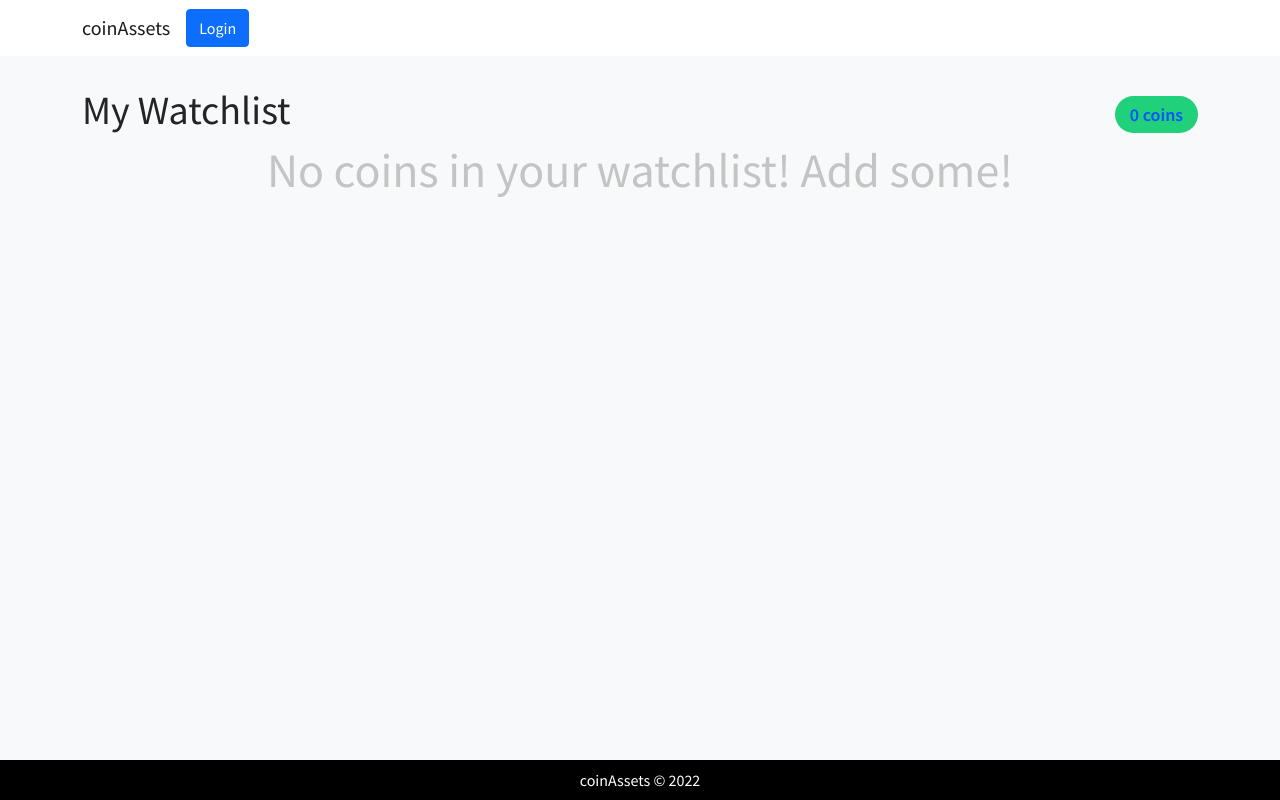
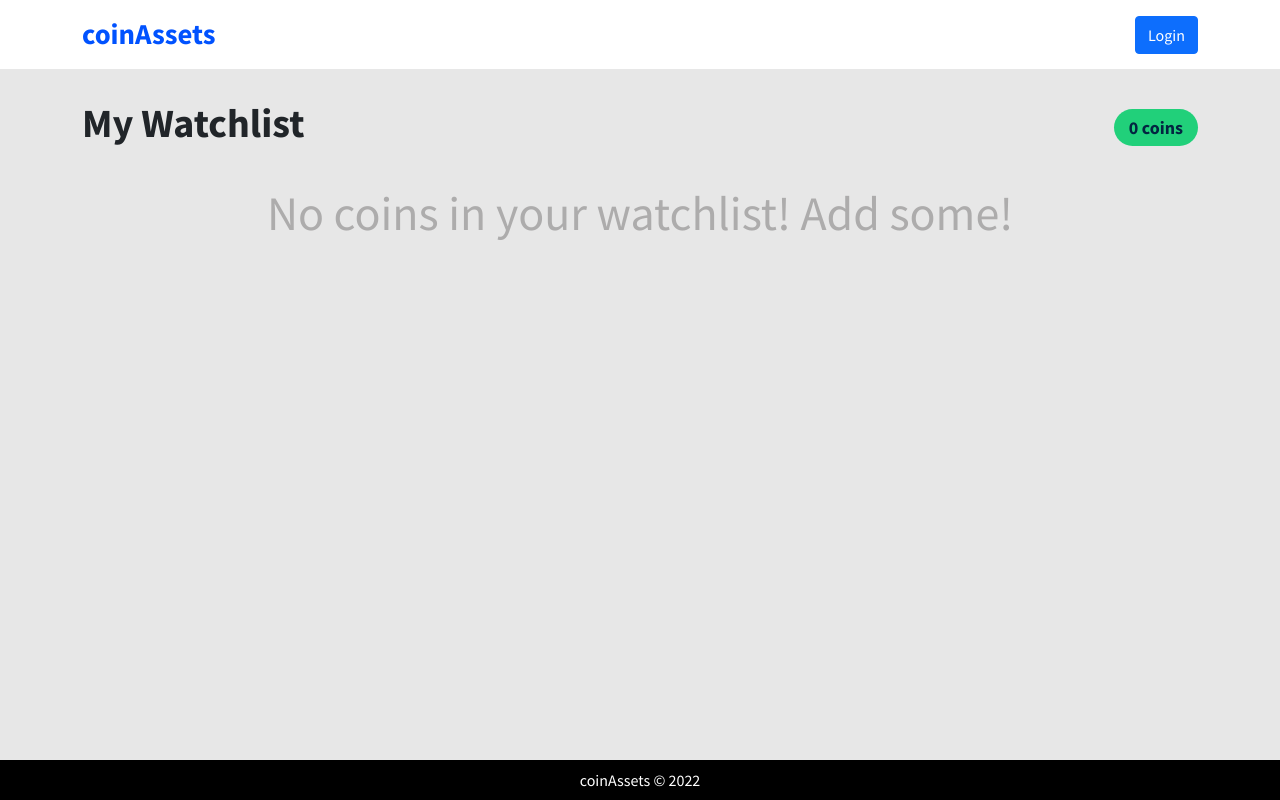
Before and after one commit to yasZemmouri/final-project, a React (Create React App) app in the folder coinassets-frontend/: page /watchlist in a window 1280 px wide. Built offline with nearby package versions, Linux system fonts and the light colour scheme.

Commit message:
more styling overriding bootstrap

```diff
--- a/coinassets-frontend/public/index.html
+++ b/coinassets-frontend/public/index.html
@@ -28,7 +28,7 @@
     <link href="https://cdn.jsdelivr.net/npm/bootstrap@5.1.3/dist/css/bootstrap.min.css" rel="stylesheet" integrity="sha384-1BmE4kWBq78iYhFldvKuhfTAU6auU8tT94WrHftjDbrCEXSU1oBoqyl2QvZ6jIW3" crossorigin="anonymous">
     <title>coinAssets</title>
   </head>
-  <body class="bg-light">
+  <body>
     <noscript>You need to enable JavaScript to run this app.</noscript>
     <div id="root" class="d-flex flex-column min-vh-100"></div>
     <!--
--- a/coinassets-frontend/public/style.css
+++ b/coinassets-frontend/public/style.css
@@ -1,5 +1,16 @@
+a{
+    text-decoration: none !important;
+    color: inherit !important;
+    font-weight: bold;
+    font-size: 1.25rem;
+}
+a:hover{
+    opacity: 0.6;
+}
 body{
+    font-family: "Source Sans Pro", sans-serif !important;
     min-height: 100vh;
+    background-color: #e2e0e0 ;
 }
 #profile-pic{
     width: 2rem;
@@ -9,12 +20,13 @@ body{
 }
 main{
     padding-top: 30px !important;
+
 }
 input{
     max-width: 500px;
 }
 .no-coins {
-    color: #c4c4c4;
+    color: #adacac;
     font-size: 3rem;
     text-align: center;
 }
@@ -23,15 +35,16 @@ input{
   background-color: #21d07a;
   padding: 5px 15px;
   font-size: 1.125rem;
-  font-weight: 600;
+  font-weight: 700;
   border-radius: 999px;
-  color: var(--primary);
+  color: #032541;
 
 }
 .navix{
     display: flex;
     align-items: center;
     justify-content: space-between;
+    margin-bottom: 30px;
 }
 ul{
     list-style: none;
@@ -41,3 +54,23 @@ ul{
         display: none
     }
 }
+
+ul{
+    align-items: center;
+}
+.logo {
+    color: #0052ff !important;
+    font-weight: bold;
+    font-size: 1.8rem !important;
+}
+h1{
+    font-weight: 700 !important;
+}
+input{
+    background-color: #032541 !important;
+    font-size: 1.4rem !important;
+    color: white !important;
+}
+::placeholder{
+    color: rgb(158, 157, 157) !important
+}
--- a/coinassets-frontend/src/components/Nav.js
+++ b/coinassets-frontend/src/components/Nav.js
@@ -7,12 +7,12 @@ export default function Nav() {
   const { user, isAuthenticated } = useAuth0();
   return (
     <nav className="navbar navbar-expand-lg navbar-light bg-white">
-      <div className="container flex-row">
-        <Link to='/' className="navbar-brand">coinAssets</Link>
+      <div className="container">
+        <Link to='/' className="navbar-brand logo">coinAssets</Link>
         <button class="navbar-toggler" type="button" data-bs-toggle="collapse" data-bs-target="#navbarSupportedContent" aria-controls="navbarSupportedContent" aria-expanded="false" aria-label="Toggle navigation">
       <span class="navbar-toggler-icon"></span>
     </button>
-      <div className="collapse navbar-collapse" id="navbarSupportedContent">
+      <div className="collapse navbar-collapse" id="navbarSupportedContent" style={{flexGrow: 0}}>
       <ul className="navbar-nav me-auto mb-2 mb-lg-0">
         {isAuthenticated && (
           <>
@@ -23,8 +23,8 @@ export default function Nav() {
           </>
           )
         }
-          <li><LoginButton/></li>
-          <li><LogoutButton/></li>
+          <li className="nav-tem"><LoginButton/></li>
+          <li className="nav-tem"><LogoutButton/></li>
       </ul>
 
       </div>
--- a/coinassets-frontend/src/pages/Assets.js
+++ b/coinassets-frontend/src/pages/Assets.js
@@ -4,7 +4,7 @@ export default function Assets() {
   return (
     <main clasName="pt-6">
       <div className="container">
-        Assets
+        <h1>Assets</h1>
       </div>
     </main>
   )
```
Also changed, not shown: coinassets-frontend/src/components/CoinPage.js (added, +7 -0 lines).
